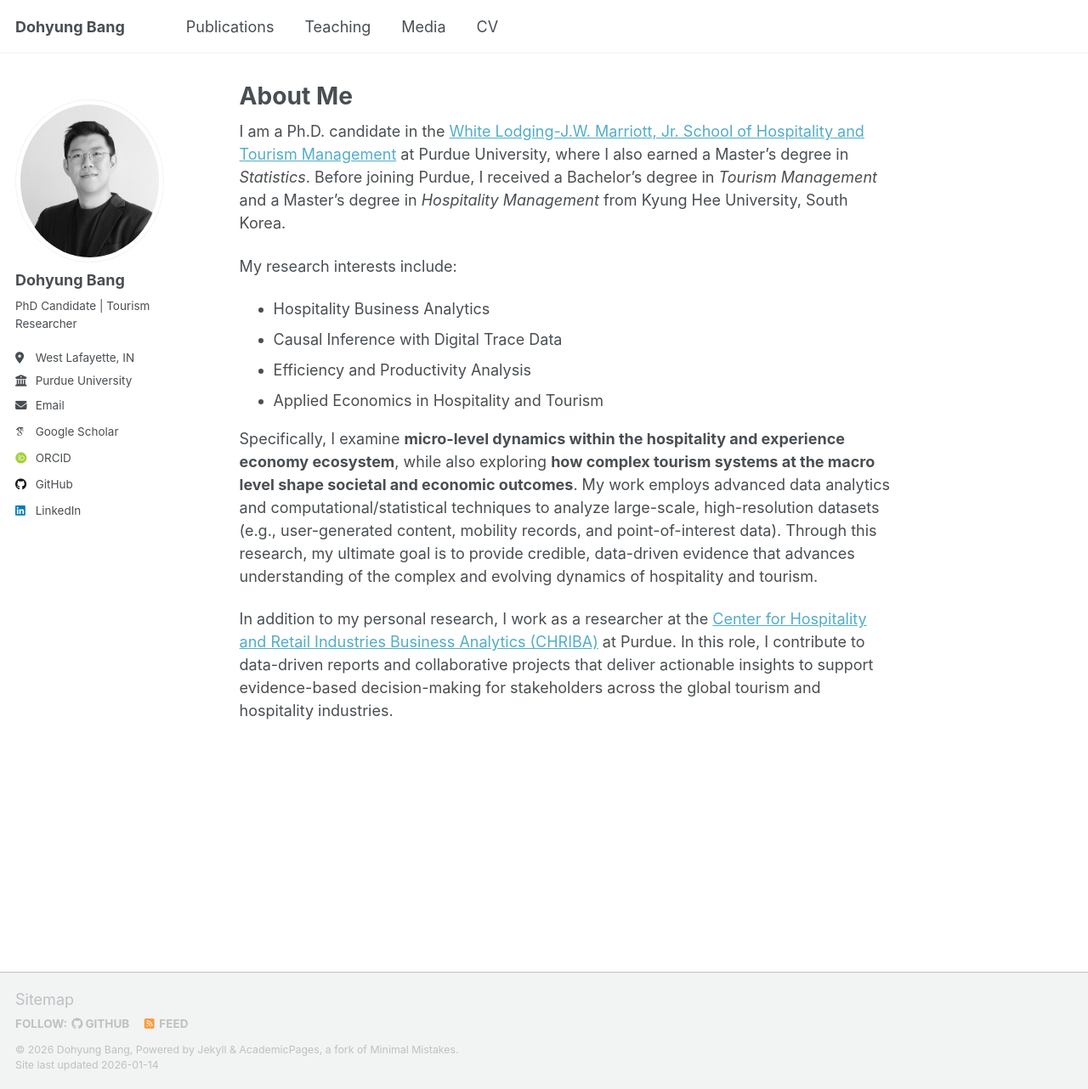
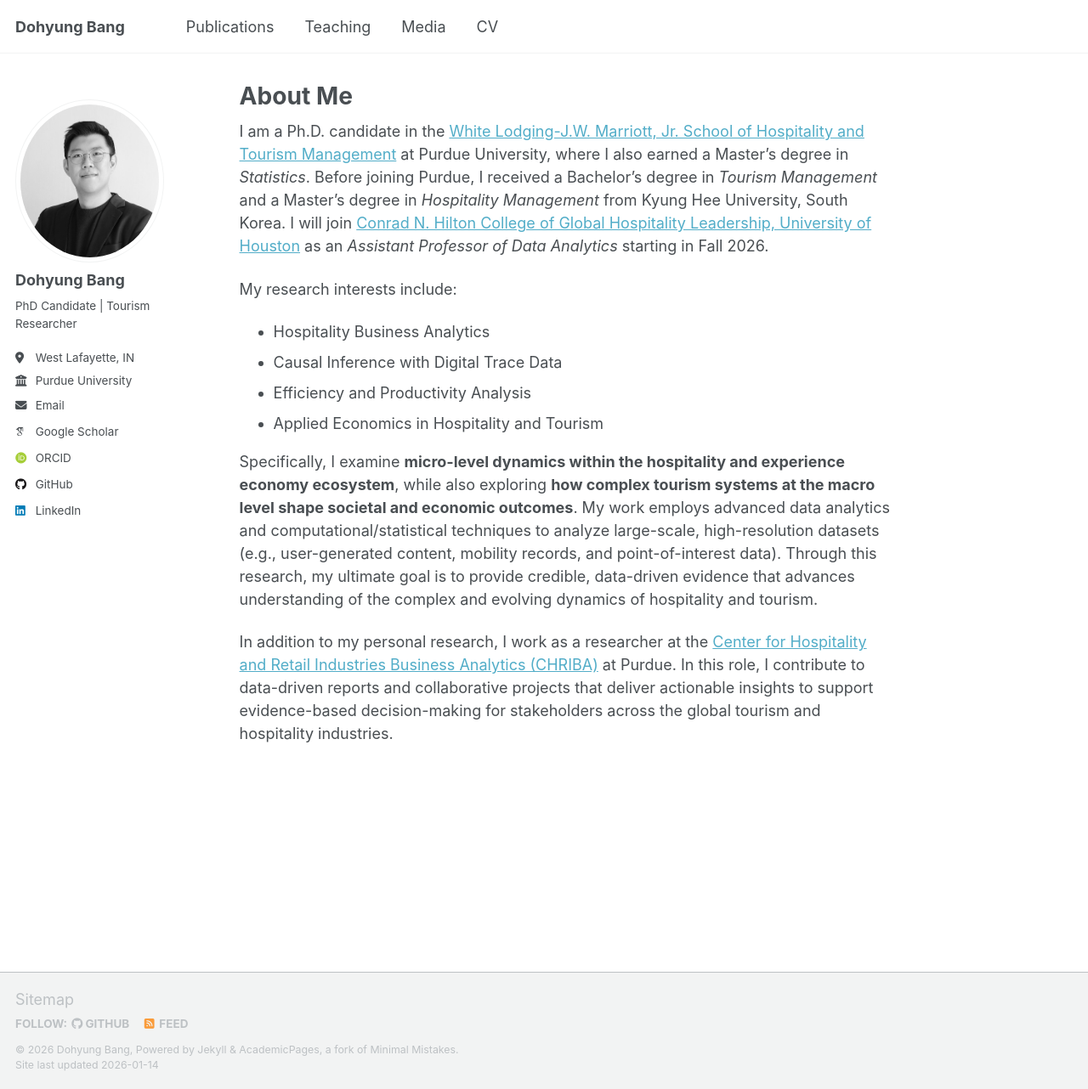
Before and after one commit to dohyungbang/dohyungbang.github.io, a Jekyll site: the page built from _pages/about.md, in a window 1280 px wide and 1282 px high. Shown: the whole window at 85% size. Built offline with Jekyll 4.4.1, drawn with Linux system fonts in a browser that asks for light colours; some web fonts are replaced; a script that is not in the unit is left out.

Commit message:
Update about.md

```diff
--- a/_pages/about.md
+++ b/_pages/about.md
@@ -8,7 +8,7 @@ redirect_from:
 ---
 
 
-I am a Ph.D. candidate in the [White Lodging-J.W. Marriott, Jr. School of Hospitality and Tourism Management](https://hhs.purdue.edu/htm/) at Purdue University, where I also earned a Master's degree in _Statistics_. Before joining Purdue, I received a Bachelor's degree in _Tourism Management_ and a Master's degree in _Hospitality Management_ from Kyung Hee University, South Korea.
+I am a Ph.D. candidate in the [White Lodging-J.W. Marriott, Jr. School of Hospitality and Tourism Management](https://hhs.purdue.edu/htm/) at Purdue University, where I also earned a Master's degree in _Statistics_. Before joining Purdue, I received a Bachelor's degree in _Tourism Management_ and a Master's degree in _Hospitality Management_ from Kyung Hee University, South Korea. I will join [Conrad N. Hilton College of Global Hospitality Leadership, University of Houston](https://uh.edu/hilton-college) as an *Assistant Professor of Data Analytics* starting in Fall 2026.
 
 My research interests include:
 - Hospitality Business Analytics
```
